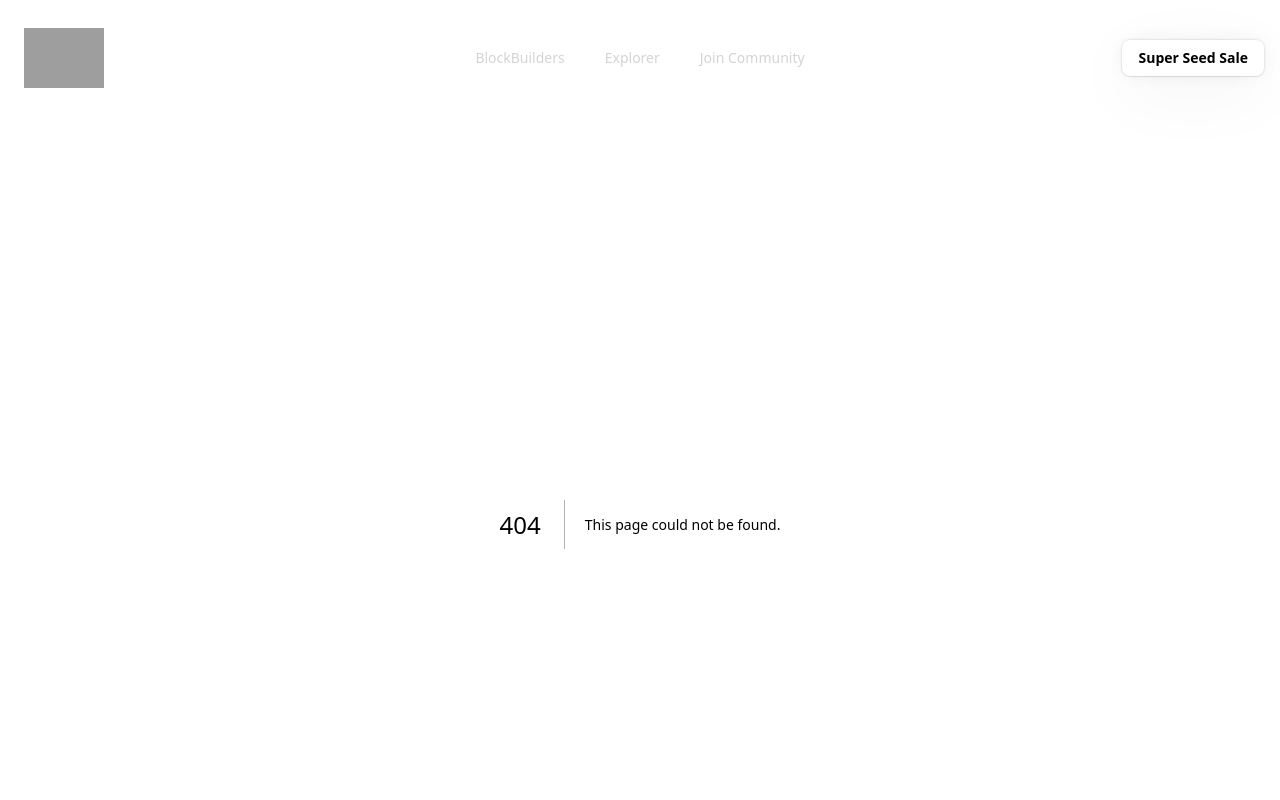
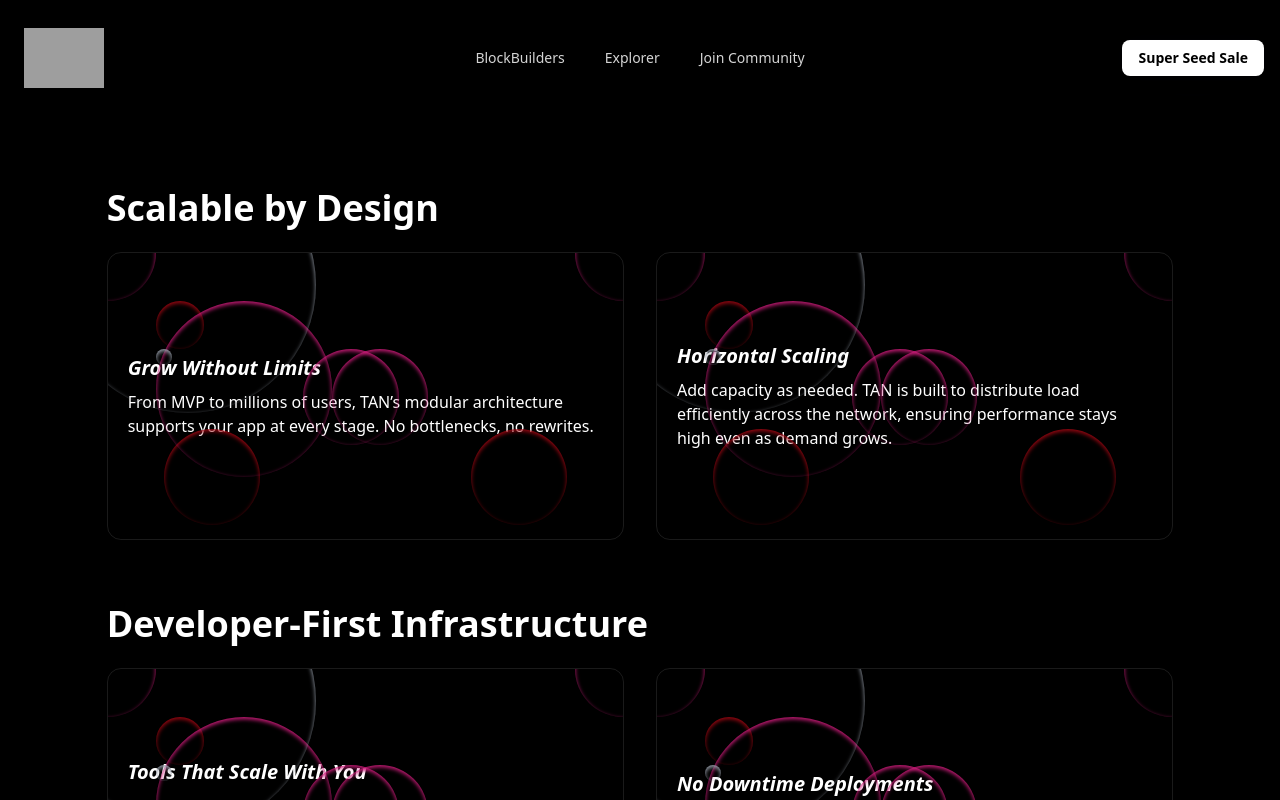
Before and after one commit to mfaizk-tarality/tan, a Next.js app: page /section/built in a window 1280 px wide. Before the commit this address had no page. Shown: the top 800 px of the page. Built offline with nearby package versions, Linux system fonts and the light colour scheme; grey boxes are pictures that could not be loaded.

Commit message:
content update

```diff
--- a/app/globals.css
+++ b/app/globals.css
@@ -44,6 +44,16 @@
   --color-regal-purple: #cf1c7b;
   --animate-marquee: marquee var(--duration) infinite linear;
   --animate-marquee-vertical: marquee-vertical var(--duration) linear infinite;
+  /* customColor-start */
+  --color-tancolor: rgb(207, 28, 123);
+  --color-background: rgb(45, 46, 51);
+  --color-subbg: rgb(46, 48, 52);
+  --color-title: rgb(255, 255, 255);
+  --color-description: rgb(154, 161, 173);
+  --color-card: rgb(45, 46, 51);
+  --color-stroke: rgb(62, 64, 71);
+  --color-tanborder: rgb(207, 28, 123);
+  /* customColor-end */
   @keyframes marquee {
     from {
       transform: translateX(0);
--- /dev/null
+++ b/app/section/[slug]/page.jsx
@@ -0,0 +1,224 @@
+"use client";
+import Container from "@/common_component/container";
+import { cn } from "@/lib/utils";
+import { useParams } from "next/navigation";
+import React, { useMemo } from "react";
+
+const cardData1 = [
+  {
+    heading: "Speed & Finality",
+    data: [
+      {
+        label: "Blazing-Fast Transactions",
+        subtitle:
+          "Every transaction on TAN is confirmed within seconds. No more waiting minutes for confirmations. Whether you're sending assets or executing a smart contract, speed is guaranteed.",
+      },
+      {
+        label: "Final Means Final",
+        subtitle:
+          "Once confirmed, your transaction is final. No rollbacks. No forks. Just trustless certainty.",
+      },
+    ],
+  },
+  {
+    heading: "Low Fees, Always",
+    data: [
+      {
+        label: "Designed for Affordability",
+        subtitle:
+          "High gas fees shouldn't be the norm. TAN keeps fees consistently low, so users and developers can build and transact without breaking the bank in any market cycle.",
+      },
+      {
+        label: "Predictable Pricing",
+        subtitle:
+          "No more surprise spikes. TAN's architecture ensures stable, transparent fee structures, even during peak demand.",
+      },
+    ],
+  },
+  {
+    heading: "Resilient in Any Market",
+    data: [
+      {
+        label: "Built for the Long Haul",
+        subtitle:
+          "Bull runs? Bear markets? TAN performs through it all. Our infrastructure is optimized for efficiency, regardless of network congestion or market volatility.",
+      },
+      {
+        label: "Trusted by Builders",
+        subtitle:
+          "From startups to DeFi protocols, projects choose TAN for its reliable throughput and long-term scalability.",
+      },
+    ],
+  },
+];
+const cardData2 = [
+  {
+    heading: "Scalable by Design",
+    data: [
+      {
+        label: "Grow Without Limits",
+        subtitle:
+          "From MVP to millions of users, TAN’s modular architecture supports your app at every stage. No bottlenecks, no rewrites.",
+      },
+      {
+        label: "Horizontal Scaling",
+        subtitle:
+          "Add capacity as needed. TAN is built to distribute load efficiently across the network, ensuring performance stays high even as demand grows.",
+      },
+    ],
+  },
+  {
+    heading: "Developer-First Infrastructure",
+    data: [
+      {
+        label: "Tools That Scale With You",
+        subtitle:
+          "From robust APIs to flexible SDKs, TAN provides the infrastructure developers need to build scalable applications faster and maintain them with ease.",
+      },
+      {
+        label: "No Downtime Deployments",
+        subtitle:
+          "Ship updates without friction. Our tooling ensures versioning, backwards compatibility, and smooth rollouts.",
+      },
+    ],
+  },
+  {
+    heading: "Enterprise-Grade Performance",
+    data: [
+      {
+        label: "Scale for Millions, Not Just Dozens",
+        subtitle:
+          "TAN is already powering apps with high throughput and global user bases. Whether you're building fintech, gaming, or DeFi, TAN scales with you.",
+      },
+      {
+        label: "Tested Under Pressure",
+        subtitle:
+          "TAN's performance has been validated in high-volume environments. Expect consistent latency and reliability even during traffic spikes.",
+      },
+    ],
+  },
+];
+
+const cardData3 = [
+  {
+    heading: "The Inflation Protection Model",
+    data: [
+      {
+        label: "A Smarter Supply Strategy",
+        subtitle:
+          "TAN introduces a dynamic issuance model that aligns network growth with long-term value. No runaway emissions; just sustainable economics.",
+      },
+      {
+        label: "Built-In Scarcity",
+        subtitle:
+          "TAN’s supply adjusts to real usage and demand, curbing excess inflation and protecting token value over time.",
+      },
+    ],
+  },
+  {
+    heading: "Balanced Incentives",
+    data: [
+      {
+        label: "Rewards Without Dilution",
+        subtitle:
+          "Validator and user incentives are carefully structured to avoid over-rewarding and devaluing the network. The result? A healthier, more resilient economy.",
+      },
+      {
+        label: "Sustainable Staking Yields",
+        subtitle:
+          "Staking rewards are optimized to be attractive without compromising long-term token health.",
+      },
+    ],
+  },
+  {
+    heading: "Long-Term Ecosystem Health",
+    data: [
+      {
+        label: "Designed to Endure",
+        subtitle:
+          "TAN’s tokenomics aren’t just about hype cycles. They’re about ensuring the protocol can thrive for decades, not just months.",
+      },
+      {
+        label: "Responsible Growth",
+        subtitle:
+          "Every element of TAN’s design is built with sustainability in mind. Growth shouldn’t come at the cost of future users.",
+      },
+    ],
+  },
+];
+
+const Section = () => {
+  const { slug } = useParams();
+  console.log(slug, "slug");
+  const cardData = useMemo(() => {
+    switch (slug) {
+      case "fast":
+        return cardData1;
+      case "built":
+        return cardData2;
+      case "sustainable":
+        return cardData3;
+
+      default:
+        return cardData1;
+    }
+  }, [slug]);
+
+  return (
+    <Container>
+      {cardData?.map((item, idx) => {
+        return (
+          <div className="text-white" key={idx}>
+            <div className="w-full flex flex-col  mt-16 ">
+              <h2 className="text-4xl font-semibold">{item?.heading}</h2>
+            </div>
+            <div className="grid grid-cols-12 gap-8 mt-6">
+              {item?.data?.map((item, id) => {
+                return (
+                  <div className="col-span-12 md:col-span-6 min-h-72" key={id}>
+                    <Card
+                      title={item?.label}
+                      subtitle={item?.subtitle}
+                      className={"w-full h-full"}
+                    />
+                  </div>
+                );
+              })}
+            </div>
+          </div>
+        );
+      })}
+    </Container>
+  );
+};
+
+export default Section;
+
+const Card = ({ title, subtitle, className }) => {
+  return (
+    <div
+      className={cn(
+        "cursor-pointer group overflow-hidden p-5 duration-1000 hover:duration-1000 relative w-64 h-64 rounded-xl  border-[0.25px] border-white/10 backdrop-blur-2xl ",
+        className
+      )}
+    >
+      <div className="bg-transparent group-hover:scale-150 -top-12 -left-12 absolute shadow-tanborder shadow-inner rounded-full transition-all ease-in-out group-hover:duration-1000 duration-1000 w-24 h-24"></div>
+      <div className="bg-transparent group-hover:scale-150 top-44 left-14 absolute shadow-red-800 shadow-inner rounded-full transition-all ease-in-out group-hover:duration-1000 duration-1000 w-24 h-24"></div>
+      <div className="bg-transparent group-hover:scale-150 top-24 left-56 absolute shadow-tanborder shadow-inner rounded-full transition-all ease-in-out group-hover:duration-1000 duration-1000 w-24 h-24"></div>
+      <div className="bg-transparent group-hover:scale-150 top-12 left-12 absolute shadow-red-800 shadow-inner rounded-full transition-all ease-in-out group-hover:duration-1000 duration-1000 w-12 h-12"></div>
+      <div className="bg-transparent group-hover:scale-150 top-12 left-12 absolute shadow-tanborder shadow-inner rounded-full transition-all ease-in-out group-hover:duration-1000 duration-1000 w-44 h-44"></div>
+      <div className="bg-transparent group-hover:scale-150 -top-24 -left-12 absolute shadow-description shadow-inner rounded-full transition-all ease-in-out group-hover:duration-1000 duration-1000 w-64 h-64"></div>
+      <div className="bg-transparent group-hover:scale-150 top-24 left-12 absolute shadow-description shadow-inner rounded-full transition-all ease-in-out group-hover:duration-1000 duration-1000 w-4 h-4"></div>
+      <div className="w-full h-full shadow-xl  rounded-xl flex-col gap-2 flex justify-center">
+        {/* shadow-neutral-900 p-3 bg-neutral-600  */}
+        <span className="text-white font-bold text-xl italic">
+          {title || ""}
+        </span>
+        <p className="text-white">{subtitle || ""}</p>
+      </div>
+      <div className="bg-transparent group-hover:scale-150 -top-12 -right-12 absolute shadow-tanborder shadow-inner rounded-full transition-all ease-in-out group-hover:duration-1000 duration-1000 w-24 h-24"></div>
+      <div className="bg-transparent group-hover:scale-150 top-44 right-14 absolute shadow-red-800 shadow-inner rounded-full transition-all ease-in-out group-hover:duration-1000 duration-1000 w-24 h-24"></div>
+      <div className="bg-transparent group-hover:scale-150 top-24 right-56 absolute shadow-tanborder shadow-inner rounded-full transition-all ease-in-out group-hover:duration-1000 duration-1000 w-24 h-24"></div>
+    </div>
+  );
+};
--- a/common_component/Topbar.jsx
+++ b/common_component/Topbar.jsx
@@ -39,7 +39,9 @@ export function TopBar({ children }) {
           <NavbarLogo />
           <NavItems items={navItems} />
           <div className="flex items-center gap-4">
-            <NavbarButton variant="primary">Super Seed Sale</NavbarButton>
+            <NavbarButton variant="primary" href={"https://buy.tan.live/"}>
+              Super Seed Sale
+            </NavbarButton>
           </div>
         </NavBody>
 
@@ -72,6 +74,7 @@ export function TopBar({ children }) {
                 onClick={() => setIsMobileMenuOpen(false)}
                 variant="primary"
                 className="w-full"
+                href={"https://buy.tan.live/"}
               >
                 Super Seed Sale
               </NavbarButton>
--- a/ui_component/home/section_1.jsx
+++ b/ui_component/home/section_1.jsx
@@ -7,6 +7,7 @@ import { useGSAP } from "@gsap/react";
 import gsap from "gsap";
 import { SplitText } from "gsap/all";
 import Image from "next/image";
+import Link from "next/link";
 import React, { useRef } from "react";
 
 const Section1 = () => {
@@ -63,7 +64,11 @@ const Section1 = () => {
               Transactions confirmed in seconds. Fees that stay low. Through
               bull and bear.
             </p>
-            <button className="cursor-pointer px-4 py-2 rounded-md border-[1px] text-black font-medium group bg-[#e0dedd] w-32">
+            <Link
+              scroll
+              href={"/section/fast"}
+              className="cursor-pointer px-4 py-2 rounded-md border-[1px] text-black font-medium group bg-[#e0dedd] w-32"
+            >
               <div className="relative overflow-hidden flex items-center justify-center">
                 <p className="group-hover:-translate-y-7 duration-[1.125s] ease-[cubic-bezier(0.19,1,0.22,1)] text-sm font-medium">
                   Learn More
@@ -72,7 +77,7 @@ const Section1 = () => {
                   Learn More
                 </p>
               </div>
-            </button>
+            </Link>
           </div>
         </div>
         <div className="col-span-6 md:col-span-3 justify-center items-center ">
--- a/ui_component/home/section_2.jsx
+++ b/ui_component/home/section_2.jsx
@@ -3,6 +3,7 @@ import { DotPattern } from "@/components/magicui/dot-pattern";
 import { cn } from "@/lib/utils";
 import { useGSAP } from "@gsap/react";
 import gsap from "gsap";
+import Link from "next/link";
 import React, { useRef } from "react";
 
 const Section2 = () => {
@@ -74,7 +75,11 @@ const Section2 = () => {
             >
               TAN’s architecture grows with your app, not against it.
             </p>
-            <button className="cursor-pointer px-4 py-2 rounded-md border-[1px] text-black font-medium group bg-[#e0dedd] w-32">
+            <Link
+              className="cursor-pointer px-4 py-2 rounded-md border-[1px] text-black font-medium group bg-[#e0dedd] w-32"
+              scroll
+              href={"/section/built"}
+            >
               <div className="relative overflow-hidden flex items-center justify-center">
                 <p className="group-hover:-translate-y-7 duration-[1.125s] ease-[cubic-bezier(0.19,1,0.22,1)] text-sm font-medium">
                   Learn More
@@ -83,7 +88,7 @@ const Section2 = () => {
                   Learn More
                 </p>
               </div>
-            </button>
+            </Link>
           </div>
         </div>
       </div>
--- a/ui_component/home/section_3.jsx
+++ b/ui_component/home/section_3.jsx
@@ -3,6 +3,7 @@ import { DotPattern } from "@/components/magicui/dot-pattern";
 import { cn } from "@/lib/utils";
 import { useGSAP } from "@gsap/react";
 import gsap from "gsap";
+import Link from "next/link";
 import React, { useRef } from "react";
 
 const Section3 = () => {
@@ -58,7 +59,11 @@ const Section3 = () => {
             >
               TAN’s Inflation Protection Model keeps the ecosystem in balance.
             </p>
-            <button className="cursor-pointer px-4 py-2 rounded-md border-[1px] text-black font-medium group bg-[#e0dedd] w-32">
+            <Link
+              className="cursor-pointer px-4 py-2 rounded-md border-[1px] text-black font-medium group bg-[#e0dedd] w-32"
+              scroll
+              href={"/section/sustainable"}
+            >
               <div className="relative overflow-hidden flex items-center justify-center">
                 <p className="group-hover:-translate-y-7 duration-[1.125s] ease-[cubic-bezier(0.19,1,0.22,1)] text-sm font-medium">
                   Learn More
@@ -67,7 +72,7 @@ const Section3 = () => {
                   Learn More
                 </p>
               </div>
-            </button>
+            </Link>
           </div>
         </div>
         <div className="col-span-6 md:col-span-3 justify-center items-center ">
```
Lines whose indentation alone changed are shown as unchanged.
